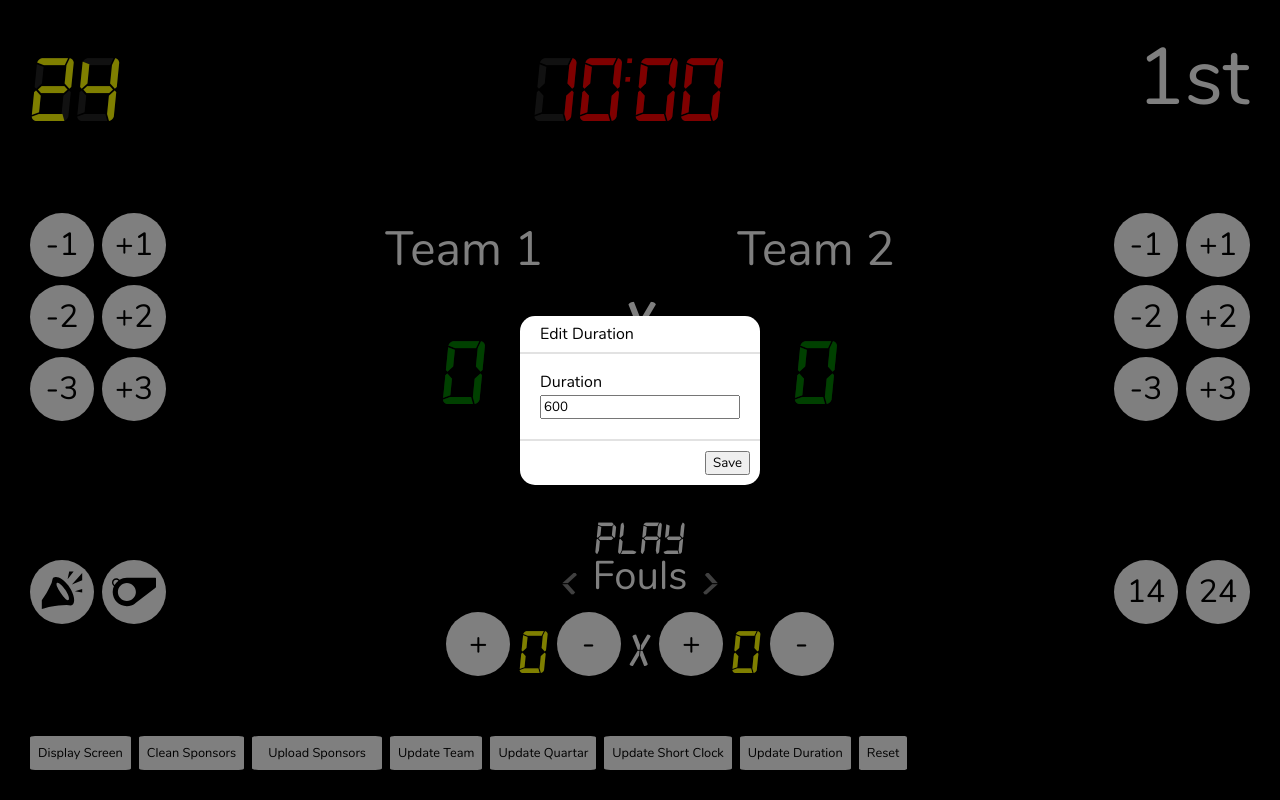
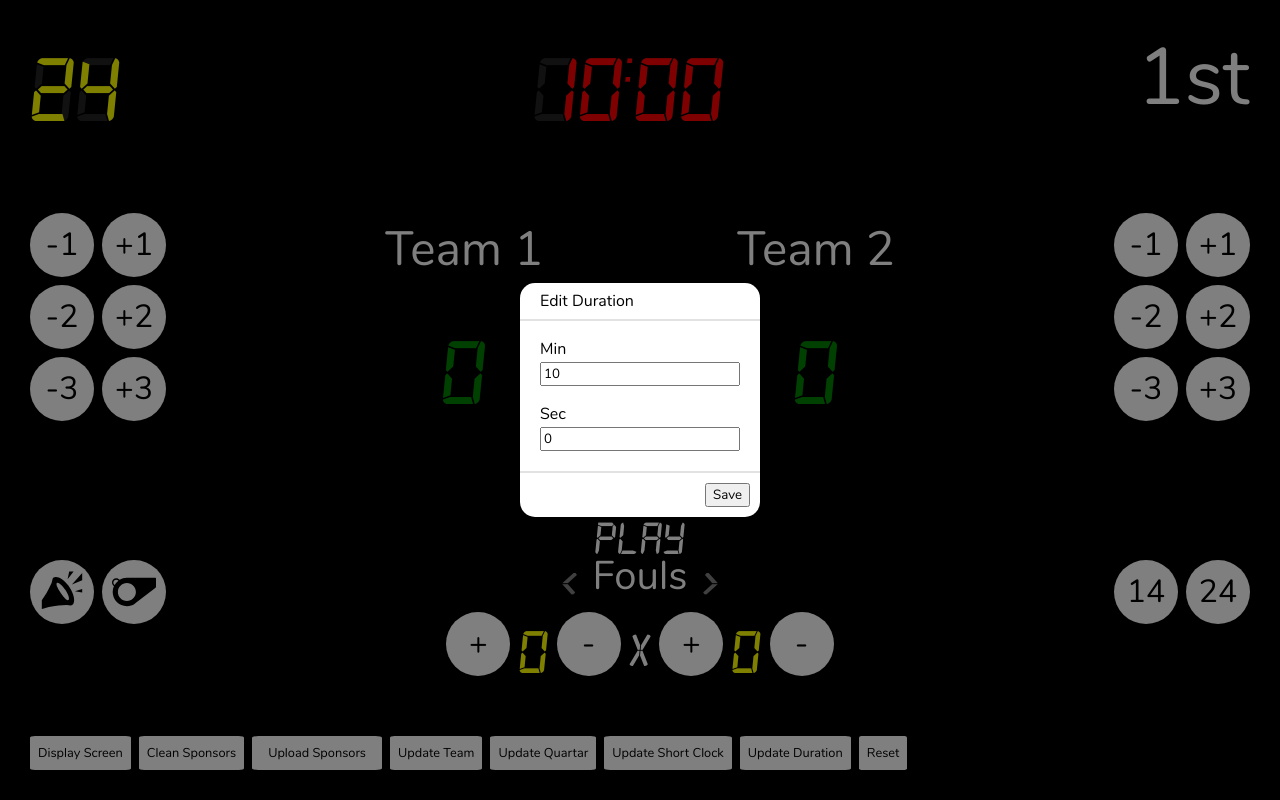
Before and after one commit to saiponethaaung/tauri-scoreboard, a React (Vite) app: page /scoreboard in a window 1280 px wide. Both pictures are taken after a click on the button "Update Duration". Built offline with nearby package versions, Linux system fonts and the light colour scheme.

Commit message:
Add tmp fix

```diff
--- a/src/modules/scoreboard/ScoreboardScreen.tsx
+++ b/src/modules/scoreboard/ScoreboardScreen.tsx
@@ -112,7 +112,7 @@ export default function () {
     if (refData.current.play) {
       ticker();
     }
-  }, [data.play, data.ticker]);
+  }, [data.play]);
 
   const listenEvent = async () => {
     console.log("called");
@@ -177,6 +177,7 @@ export default function () {
 
         emit("score_ticker", tickerData);
         dispatch(updateTicker(tickerValue));
+        setTimeout(ticker, 950);
       } else {
         console.log("stop ticker");
         stop();
--- a/src/modules/scoreboard/data.state.ts
+++ b/src/modules/scoreboard/data.state.ts
@@ -34,7 +34,9 @@ export const configSlice = createSlice({
     },
     updateTicker: (state, action: PayloadAction<number>) => {
       state.ticker = action.payload;
-      state.time--;
+      if (state.time > 0) {
+        state.time--;
+      }
       localStorage.setItem("scoreData", JSON.stringify(state));
     },
     updateTickerOnly: (state, action: PayloadAction<number>) => {
@@ -139,6 +141,6 @@ export const {
   updateTickerOnly,
   updateTimeOnly,
   resetData,
-  loadDataData
+  loadDataData,
 } = configSlice.actions;
 export default configSlice.reducer;
--- a/src/modules/scoreboard/edit-component/DurationClockEditCon.tsx
+++ b/src/modules/scoreboard/edit-component/DurationClockEditCon.tsx
@@ -1,4 +1,4 @@
-import { useState } from "react";
+import { useEffect, useState } from "react";
 import { BaseEditCon } from "./BasedEditCon";
 
 interface IProps {
@@ -7,21 +7,41 @@ interface IProps {
 }
 
 export function DurationEditCon({ value, callback }: IProps) {
-  const [data, setData] = useState(value);
+  const [data, setData] = useState({
+    min: 0,
+    sec: 0,
+  });
+
   const save = () => {
-    callback(data);
+    callback(`${data.min * 60 + data.sec}`);
   };
+
+  useEffect(() => {
+    const sec = parseInt(value);
+    setData({ min: Math.floor(sec / 60), sec: sec % 60 });
+  }, [value]);
 
   return (
     <BaseEditCon title="Edit Duration" callback={save}>
       <label>
-        <div>Duration</div>
+        <div>Min</div>
         <input
           type="text"
           placeholder="Number only"
-          value={data}
+          value={data.min}
           onChange={(e) => {
-            setData(e.target.value);
+            setData({ min: parseInt(e.target.value), sec: data.sec });
+          }}
+        />
+      </label>
+      <label>
+        <div>Sec</div>
+        <input
+          type="text"
+          placeholder="Number only"
+          value={data.sec}
+          onChange={(e) => {
+            setData({ sec: parseInt(e.target.value), min: data.min });
           }}
         />
       </label>
```
